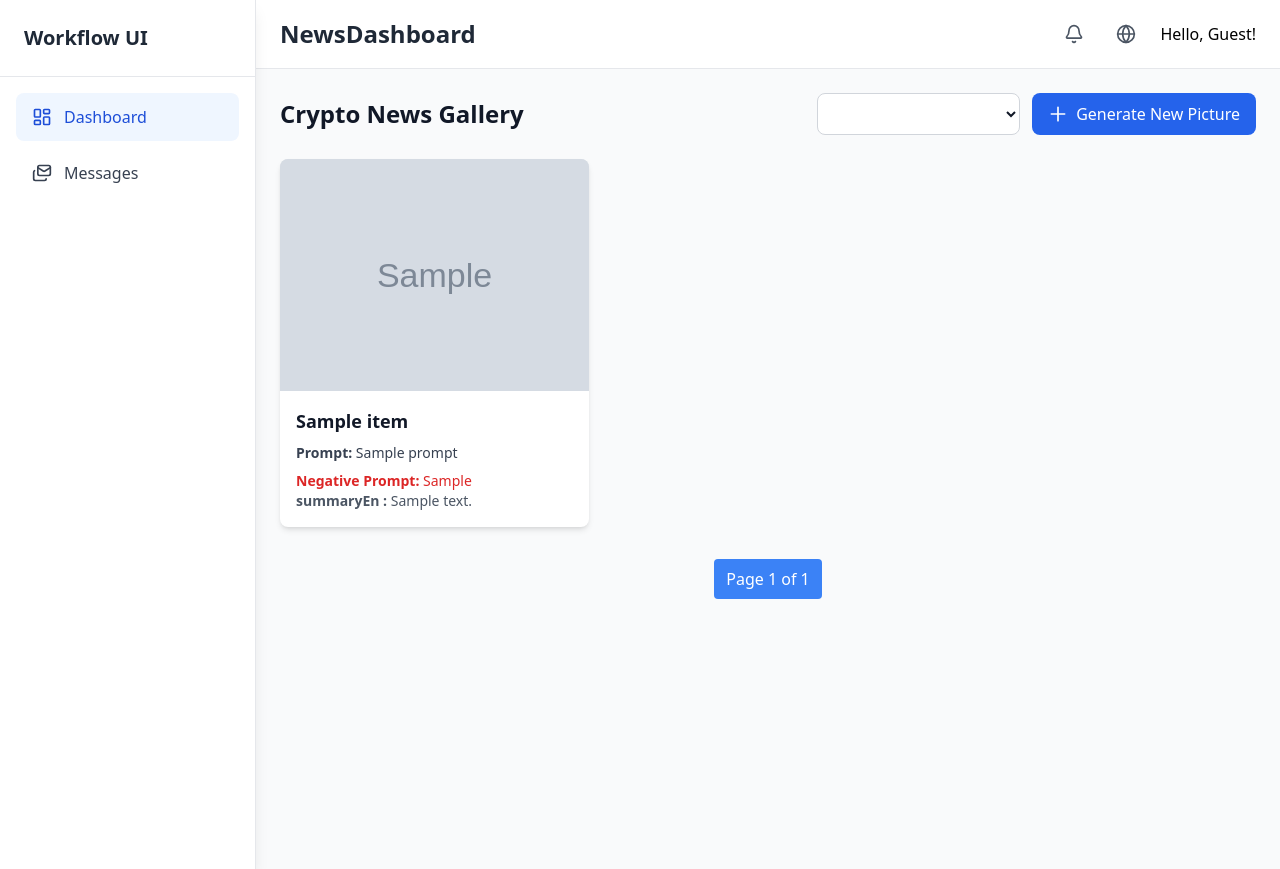
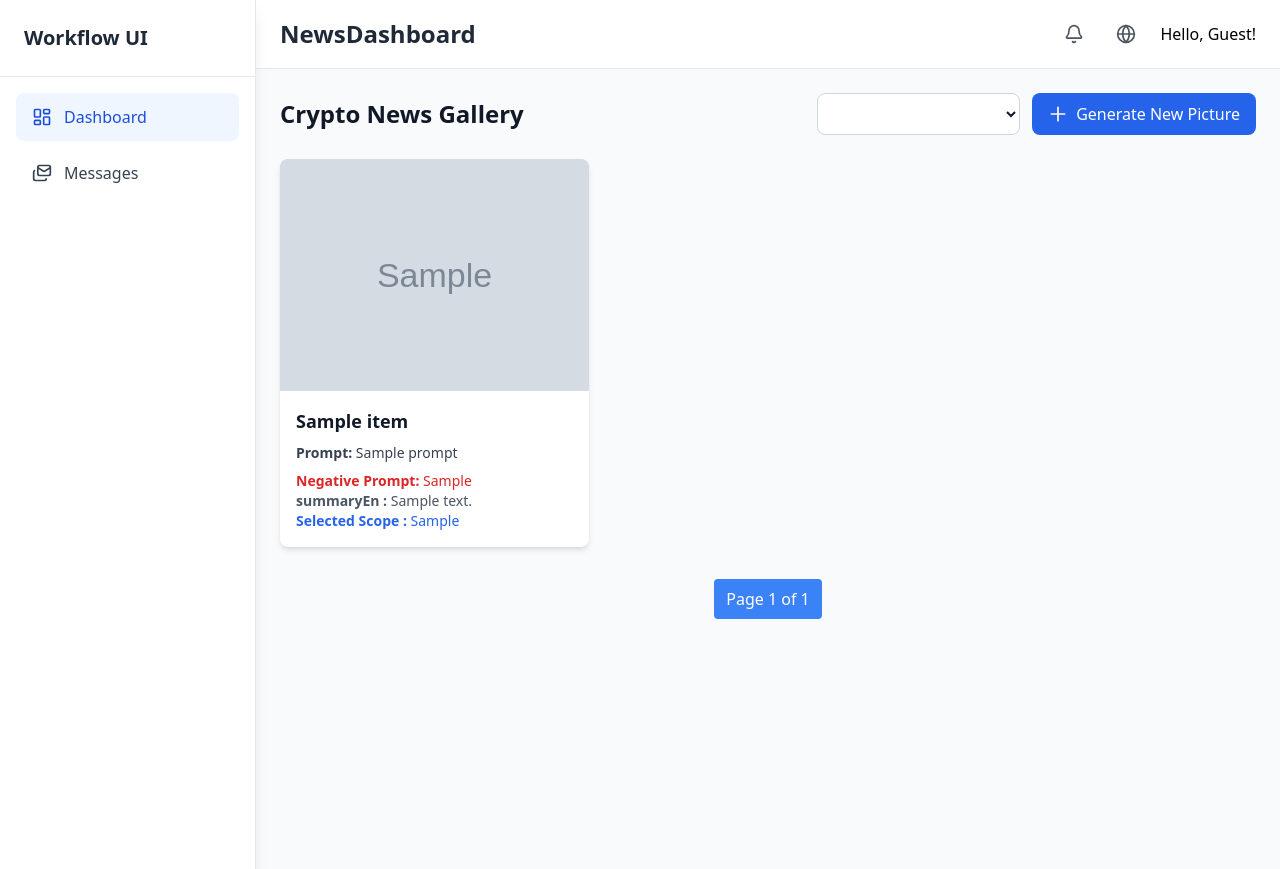
Before and after one commit to pouyasolltani81/NewsPic_G, a Django app: template BackBoiler/src/News_Picture_Generator/templates/NewsDashboard/NewsDashboard.html in a window 1280 px wide. Run offline with Django 5.2, Linux system fonts and the light colour scheme; the template is opened without the code that fills it: most values are stand-ins (such as "Sample title", 1, 10 or a date in 2020); grey boxes marked "Sample" are stand-in pictures; parts of the project's set-up code (start-up, migrations or seed data) failed here and were passed over; some libraries are stand-ins or nearby versions.

Commit message:
selected scope

```diff
--- a/BackBoiler/src/News_Picture_Generator/templates/NewsDashboard/partials/dashboard_section.html
+++ b/BackBoiler/src/News_Picture_Generator/templates/NewsDashboard/partials/dashboard_section.html
@@ -58,6 +58,14 @@
         <div class="text-sm text-gray-600 dark:text-gray-400 overflow-auto max-h-16">
           <strong>summaryEn :</strong>
           <span class="summary-en-text" data-original-summary="{{ item.summaryEn }}">{{ item.summaryEn }}</span>
+        </div>
+        {% endif %}
+
+
+        {% if item.selected_scope %}
+        <div class="text-sm text-blue-600 dark:text-blue-400 overflow-auto max-h-16">
+          <strong>Selected Scope :</strong>
+          <span  data-original-summary="{{ item.selected_scope }}">{{ item.selected_scope }}</span>
         </div>
         {% endif %}
 
--- a/BackBoiler/src/News_Picture_Generator/views.py
+++ b/BackBoiler/src/News_Picture_Generator/views.py
@@ -45,6 +45,8 @@ def NewsDashboard_view(request):
         # Store original title
         item['original_title'] = item.get('title', '')
         item['summaryEn'] = item.get('summaryEn', '')
+        item['selected_scope'] = item.get('selected_scope', '')
+
 
 
 
```
